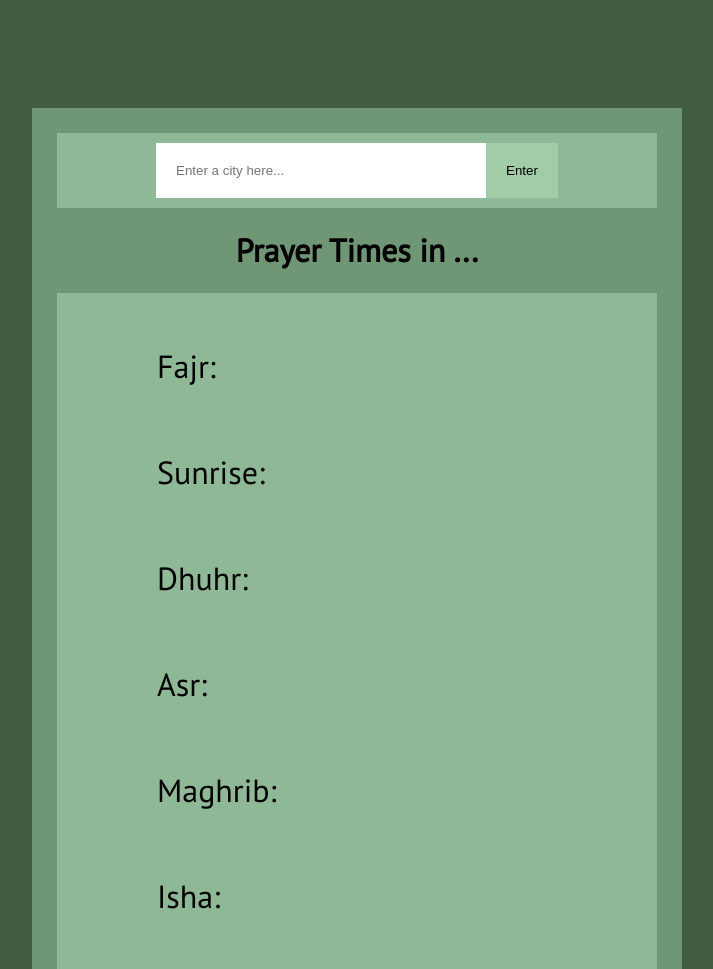
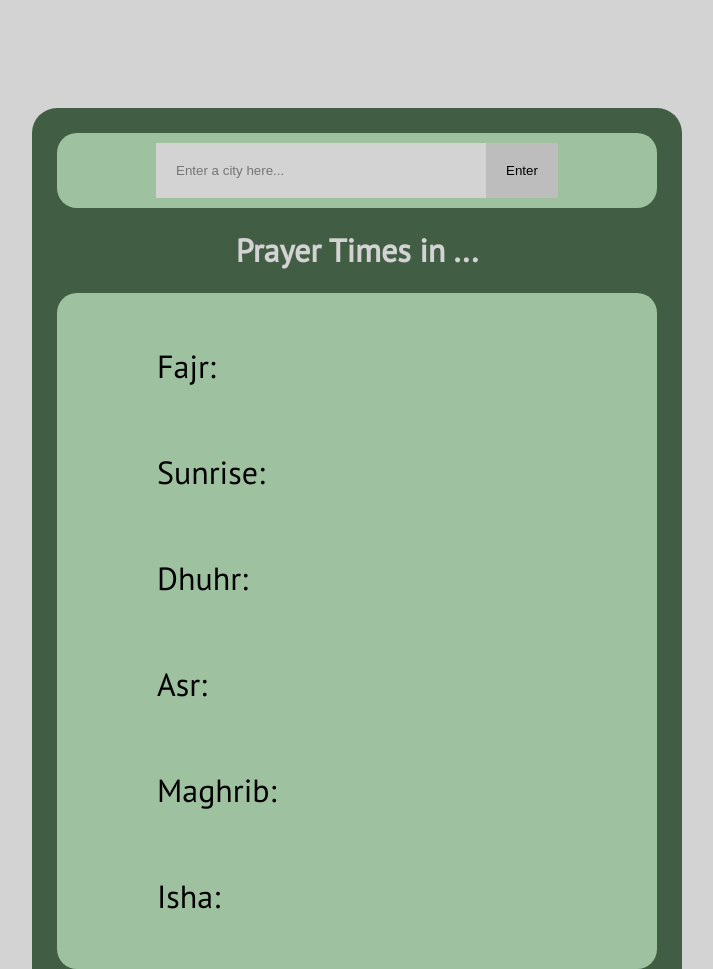
Before and after one commit to hamma212/prayer-times, a plain HTML site: page index.html in a window 1280 px wide. Shown: the top 969 px of the page, without its empty margins (283-996 px from the left). Drawn offline with Linux system fonts and the light colour scheme.

Commit message:
updated colors

```diff
--- a/style.css
+++ b/style.css
@@ -2,7 +2,7 @@ html, body {
     display: flex;
     justify-content: center;
     font-family: 'PT sans';
-    background-color: #415d43;
+    background-color: lightgray;
 }
 /* general */
 .container {
@@ -13,29 +13,34 @@ html, body {
     border: none;
     padding: 25px;
     margin-top: 100px;
-    background-color: #709775;
+    background-color: #415d43;
+    border-radius: 25px;
 }
 .title {
     display: flex;
     justify-content: center;
+    color: lightgray;
 }
 /* Enter city */
 
 .enter-city-container {
     display: flex;
     justify-content: center;
-    background-color: #8fb996;
+    background-color: #9ec2a0;
     padding: 10px;
+    border-radius: 20px;
 }
 
 .enter-city-form {
     border: none;
     width: 50%;
     padding:20px;
+    background-color: lightgray;
+    color: black;
 }
 
 .enter-btn {
-    background-color: #a1cca5;
+    background-color: rgb(189, 189, 189);
     padding:20px;
     border: none;
 }
@@ -53,7 +58,8 @@ html, body {
     flex-direction: column;
     justify-content: center;
     padding: 20px 100px 20px 100px;
-    background-color: #8fb996;
+    background-color: #9ec2a0;
+    border-radius: 20px;
 }
 .time {
     display: flex;
```
